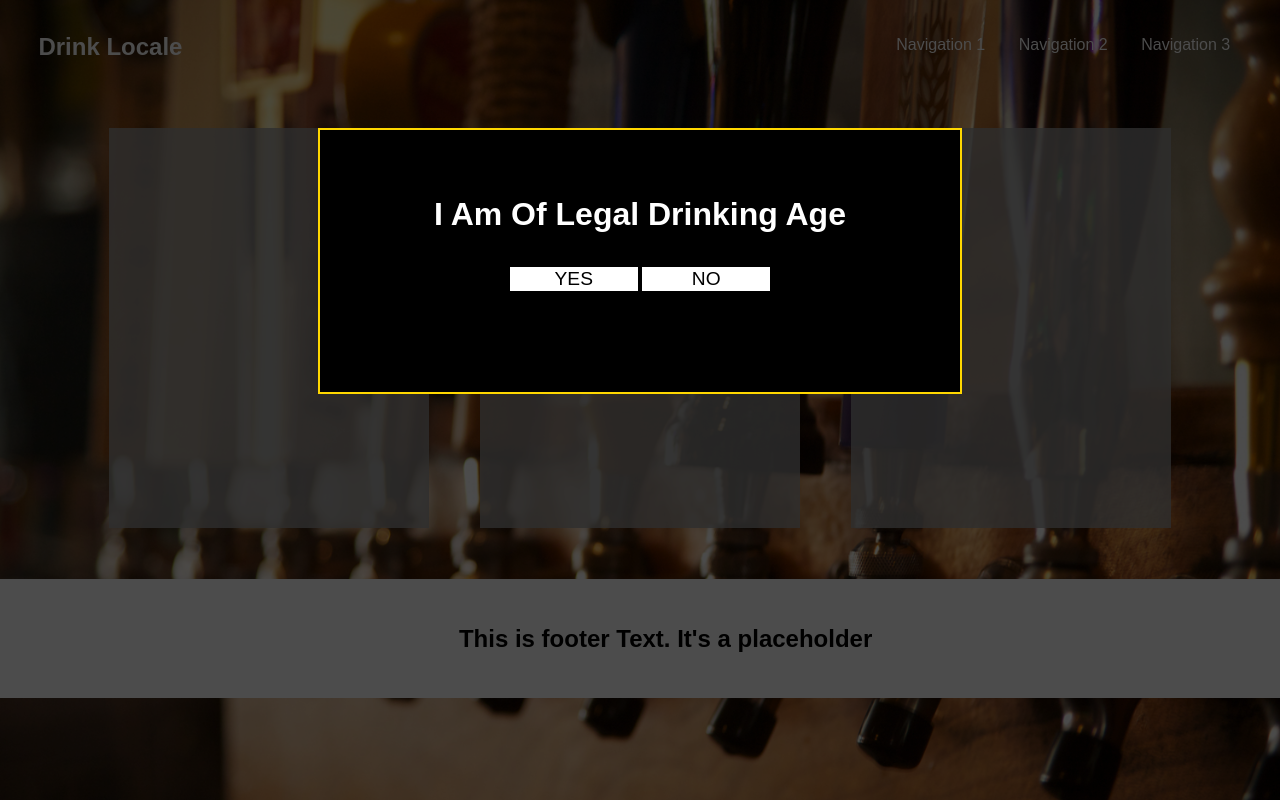
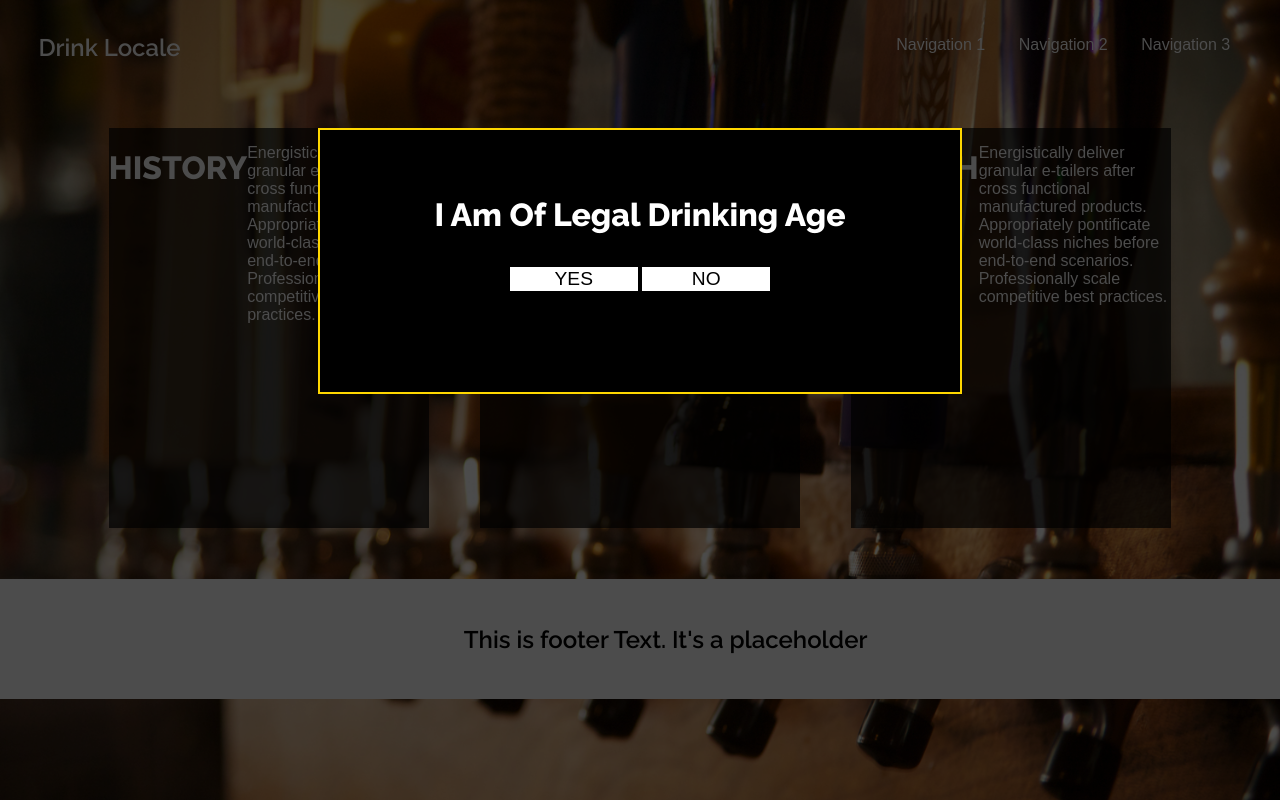
Before and after one commit to chrisdholt/Drink-Locale, a website: page public/index.html in a window 1280 px wide. Shown: the top 800 px of the page. Drawn offline with Linux system fonts and the light colour scheme.

Commit message:
style changes and content

```diff
--- a/public/css/app.css
+++ b/public/css/app.css
@@ -1,6 +1,22 @@
 /** {
   border: 1px dashed;
 }*/
+
+h1 {
+  font-family: 'Raleway', sans-serif;
+  font-weight: 800;
+}
+
+h2 {
+  font-family: 'Raleway', sans-serif;
+  font-weight: 600;
+}
+
+h3 {
+  font-family: 'Raleway', sans-serif;
+  font-weight: 500;
+}
+
 
 .main {
   width: 100%;
@@ -62,11 +78,12 @@
 .historyBeer {
   width: 25%;
   height: 400px;
-  background-color: rgba(155, 155, 155, 0.8);
+  background-color: rgba(0, 0, 0, 0.7);
   display: flex;
   position: relative;
   align-self: auto;
   margin: 2%;
+  color: white;
 }
 
 .randomBeer {
@@ -75,8 +92,9 @@
   display: flex;
   position: relative;
   align-self: center;
-  background-color: rgba(155, 155, 155, 0.8);
+  background-color: rgba(0, 0, 0, 0.7);
   margin: 2%;
+  color: white;
 }
 
 .searchBeer {
@@ -85,8 +103,9 @@
   display: flex;
   position: relative;
   align-self: auto;
-  background-color: rgba(155, 155, 155, 0.8);
+  background-color: rgba(0, 0, 0, 0.7);
   margin: 2%;
+  color: white;
 }
 
 .footer {
--- a/public/index.html
+++ b/public/index.html
@@ -5,6 +5,7 @@
     <title>Drink Locale</title>
     <link rel="stylesheet" type="text/css" href="css/normalize.min.css">
     <link rel="stylesheet" href="css/app.css">
+    <link href='http://fonts.googleapis.com/css?family=Raleway:400,500,600,700,800' rel='stylesheet' type='text/css'>
   </head>
   <body class="main">
     <section id='ageVerWrap' class="hideAge">
@@ -26,10 +27,17 @@
     <section class="contWrap">
       <section class="content">
           <section class="historyBeer">
+            <h1>HISTORY</h1>
+            <br>
+            <p>Energistically deliver granular e-tailers after cross functional manufactured products. Appropriately pontificate world-class niches before end-to-end scenarios. Professionally scale competitive best practices.</p>
           </section>
           <section class="randomBeer">
+            <h1>RANDOM</h1>
+            <p>Energistically deliver granular e-tailers after cross functional manufactured products. Appropriately pontificate world-class niches before end-to-end scenarios. Professionally scale competitive best practices.</p>
           </section>
           <section class="searchBeer">
+            <h1>SEARCH</h1>
+            <p>Energistically deliver granular e-tailers after cross functional manufactured products. Appropriately pontificate world-class niches before end-to-end scenarios. Professionally scale competitive best practices.</p>
           </section>
       </section>
     </section>
```
Also changed, not shown: public/about.html (+1 -0 lines), public/beer.html (+1 -0 lines), public/randomBeer.html (+1 -0 lines).
